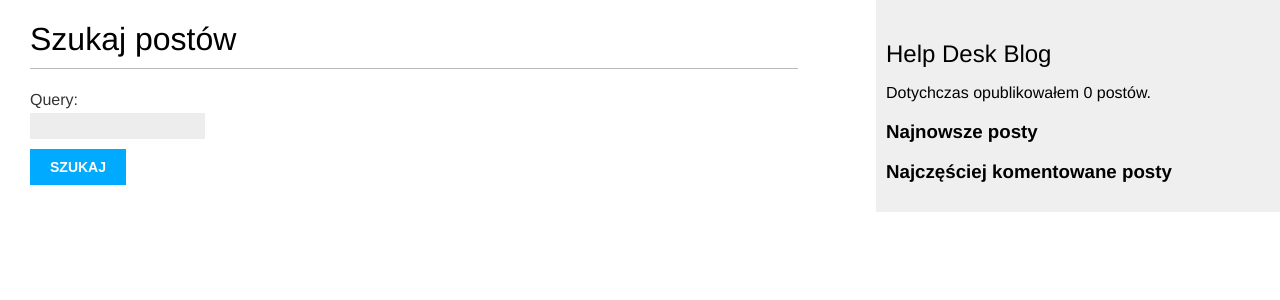
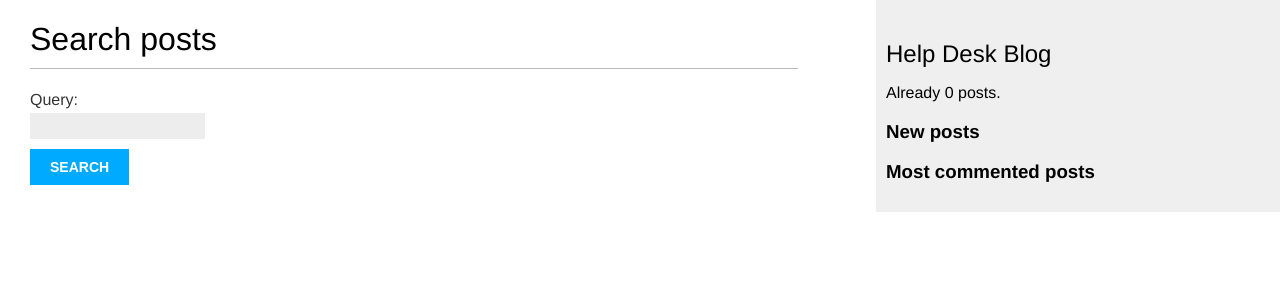
Before and after one commit to ggrobelny/my_blog, a Django app: page /blog/search/ in a window 1280 px wide. Shown: the top 300 px of the page. Run offline with Django 3.2, Linux system fonts and the light colour scheme; data that the repository does not hold is empty.

Commit message:
modyfikacje w about index contact base search views.py

```diff
--- a/blog/templates/blog/base.html
+++ b/blog/templates/blog/base.html
@@ -19,11 +19,11 @@
 
 <div id="sidebar">
     <h2>Help Desk Blog</h2>
-    <p>Dotychczas opublikowałem {% total_posts %} postów.</p>
+    <p>Already {% total_posts %} posts.</p>
 
-    <h3>Najnowsze posty</h3>
+    <h3>New posts</h3>
     {% show_latest_posts 3 %}
-    <h3>Najczęściej komentowane posty</h3>
+    <h3>Most commented posts</h3>
     {% get_most_commented_posts as most_commented_posts %}
     <ul>
         {% for post in most_commented_posts %}
--- /dev/null
+++ b/blog/templates/blog/post/about.html
@@ -0,0 +1,5 @@
+{% extends "blog/base.html" %}
+
+{% block content %}
+
+{% endblock %}
--- a/blog/templates/blog/post/list.html
+++ b/blog/templates/blog/post/list.html
@@ -8,7 +8,7 @@
 {% block content %}
  <h1>Help Desk Blog</h1>
  {% if tag %}
-   <h2>Posty oznaczone tagiem "{{ tag.name }}"</h2>
+   <h2>Posts tagged "{{ tag.name }}"</h2>
 {% endif %}
  {% for post in posts %}
  <h2>
@@ -16,10 +16,10 @@
    {{ post.title }}</a>
  </h2>
  <p class="date">
-    Opublikowany {{ post.publish }} przez {{ post.author }}
+    Published {{ post.publish }} by {{ post.author }}
  </p>
  <p class="tags">
-   Tagi:
+   Tags:
    {% for tag in post.tags.all %}
    <a href="{% url 'blog:post_list_by_tag' tag.slug %}"> {{ tag.name }}</a>
    {% if not forloop.last %}, {% endif %}
--- a/blog/templates/blog/post/search.html
+++ b/blog/templates/blog/post/search.html
@@ -1,6 +1,6 @@
 {% extends "blog/base.html" %}
 
-{% block title %}Szukaj{% endblock %}
+{% block title %}Search{% endblock %}
 
 {% block content %}
   {% if "query" in request.GET %}
@@ -14,10 +14,10 @@
     {% endfor %}
     <p><a href="{% url "blog:post_search" %}">Szukaj ponownie</a></p>
   {% else %}
-    <h1>Szukaj postów</h1>
+    <h1>Search posts</h1>
     <form action="." method="get">
       {{ form.as_p }}
-      <input type="submit" value="Szukaj">
+      <input type="submit" value="Search">
     </form>
   {% endif %}
 {% endblock %}
--- a/blog/views.py
+++ b/blog/views.py
@@ -12,11 +12,11 @@ from django.contrib.postgres.search import TrigramSimilarity
 
 
 def home_page(request):
-    return HttpResponse("<h1>Help Desk Blog</h1>")
+    return render(request, 'blog/post/index.html')
 
 
 def about_page(request):
-    return HttpResponse("<h1>About: Help Desk Blog</h1>")
+    return render(request, 'blog/post/about.html')
 
 
 def contact_page(request):
```
Also changed, not shown: blog/templates/blog/post/index.html (added, +27 -0 lines).
